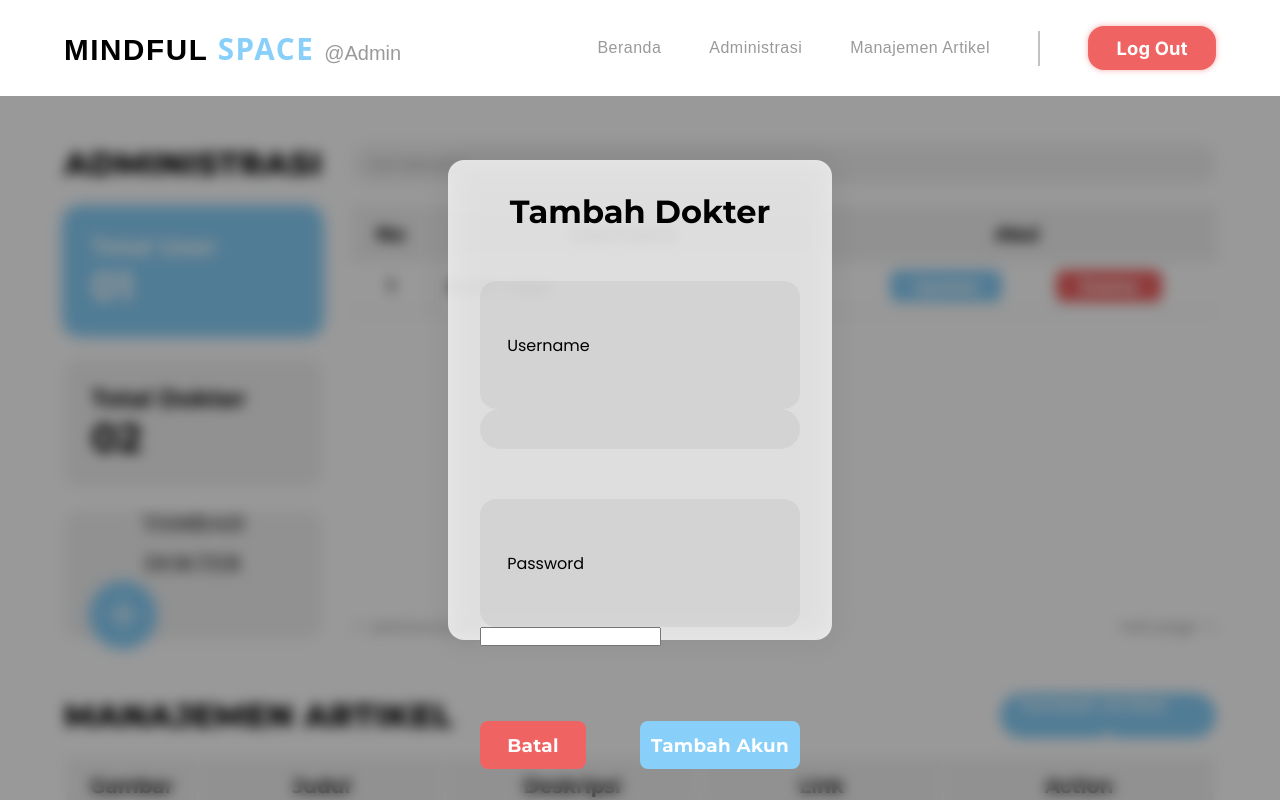
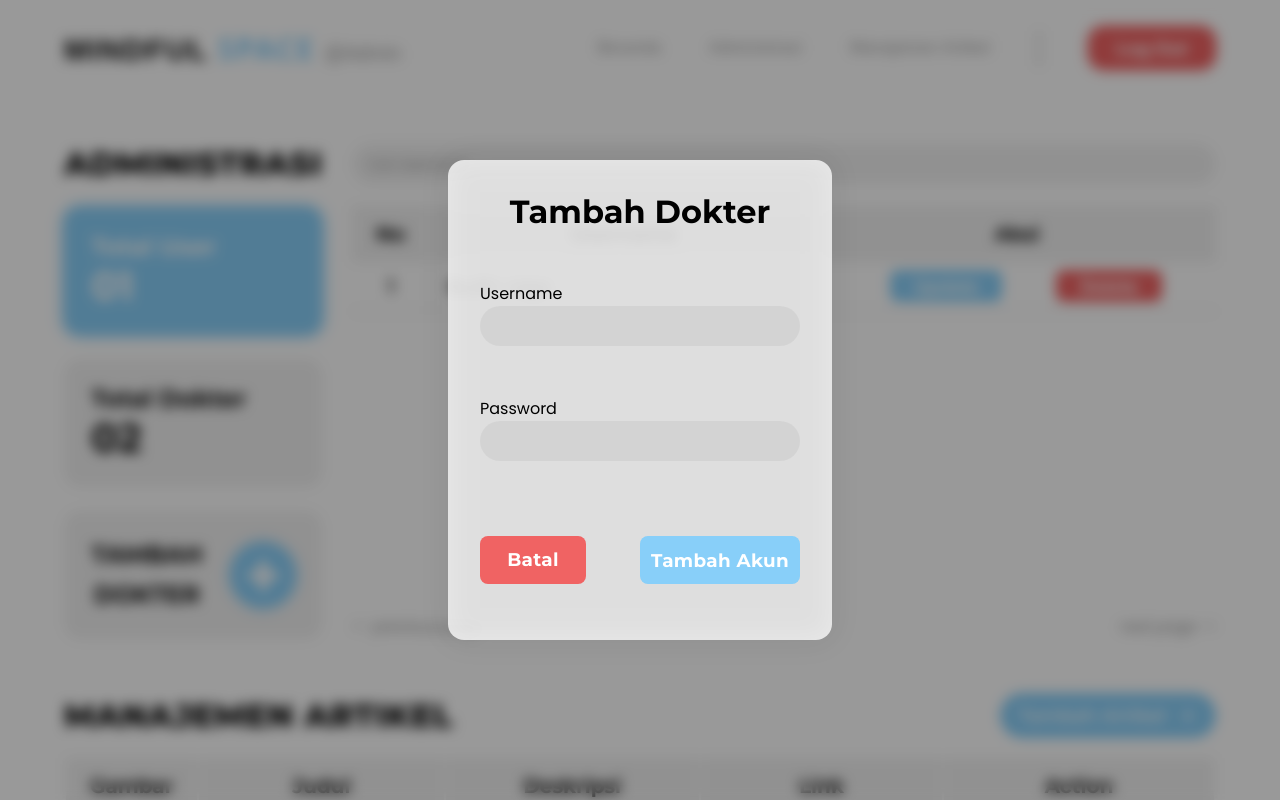
Before and after one commit to Faradaii/Mindful-Space, a PHP site: page /Dashboard-Administrator/dashboard.php in a window 1280 px wide, after a click that opens the changed part. Run offline with PHP 8.4, Linux system fonts and the light colour scheme; some web fonts are replaced.

Commit message:
refactor: mempermudah pembacaan kode

```diff
--- a/Dashboard-Administrator/styling/main-style.css
+++ b/Dashboard-Administrator/styling/main-style.css
@@ -11,7 +11,7 @@ div.left__col {
     row-gap: 1.5rem;
 }
 
-label {
+label.radio__label {
     display: flex;
     flex-direction: column;
     justify-content: center;
@@ -22,12 +22,12 @@ label {
     height: 8rem;
 }
 
-label:hover {
+label.radio__label:hover {
     box-shadow: 0 0 20px 2px var(--main-grey);
     cursor: pointer;
 }
 
-a.box {
+label[for=tambah__dokter] {
     padding: 0 1.7rem;
     color: black;
     border-radius: 1rem;
@@ -41,12 +41,14 @@ a.box {
     align-items: center;
     justify-content: space-between;
     column-gap: 0;
-}
-
-.tambah__dokter {
     text-align: center;
     font-size: 1.5rem;
     line-height: 2.5rem;
+}
+
+label[for=tambah__dokter]:hover, label[for=tambah__artikel]:hover {
+    cursor: pointer;
+    box-shadow: 0 0 20px 2px var(--main-grey);
 }
 
 .plus div {
@@ -69,9 +71,6 @@ a.box {
     color: white;
 }
 
-a.box:hover {
-    box-shadow: 0 0 20px 2px var(--main-grey);
-}
 
 /* LEFT COLUMN STYLING END */
 
@@ -108,7 +107,7 @@ input[type=text]::placeholder {
     color: var(--black-not-hover);
 }
 
-input[type=text] {
+input[type=text], input[type=password] {
     font-family: 'Poppins', sans-serif;
     width: 100%;
     height: 2.5rem;
--- a/Dashboard-Administrator/styling/nav-style.css
+++ b/Dashboard-Administrator/styling/nav-style.css
@@ -6,7 +6,7 @@ nav {
     position: fixed !important;
     width: 100%;
     padding: 0 5%;
-    z-index: 2;
+    z-index: 1;
     background-color: white;
 }
 
```
Also changed, not shown: Dashboard-Administrator/styling/script.js (+12 -12 lines).
